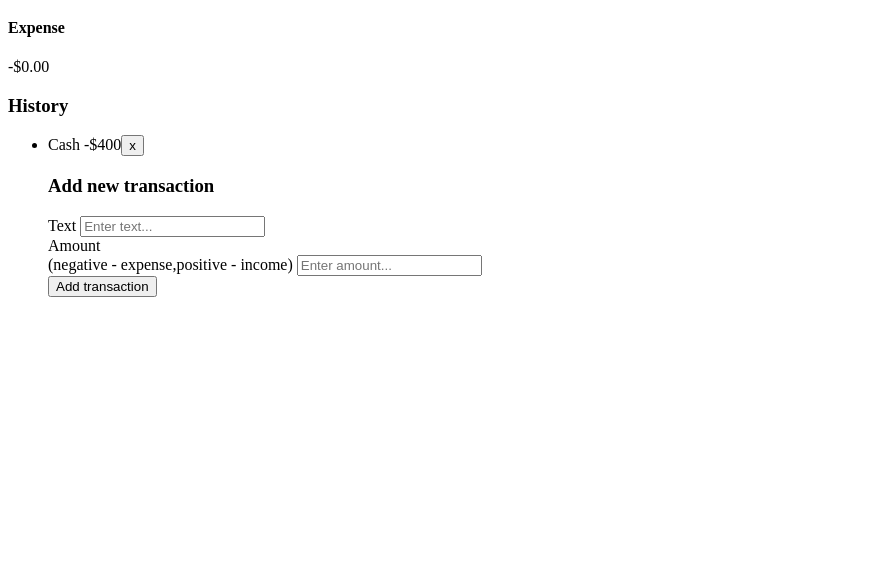
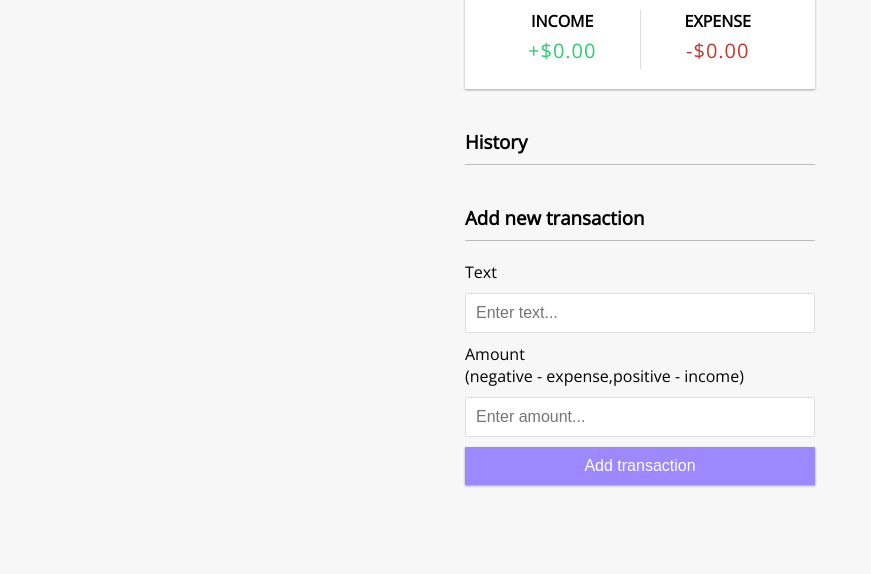
Before and after one commit to ks1590/expense_tracker, a plain HTML site: page index.html in a window 1280 px wide. Shown: the part 226-800 px from the top of the page, without its empty margins (0-871 px from the left). Drawn offline with nearby package versions, Linux system fonts and the light colour scheme.

Commit message:
add:スタイル

```diff
--- a/index.html
+++ b/index.html
@@ -23,10 +23,11 @@
         <h4>Expense</h4>
         <p id="money-minus" class="money minus">-$0.00</p>
       </div>
-
+    </div>
     <h3>History</h3>
     <ul id="list" class="list">
-        <li class="minus">Cash <span>-$400</span><button class="delete-btn">x</button></li>
+      <!-- <li class="minus">Cash <span>-$400</span><button class="delete-btn">x</button></li> -->
+    </ul>
 
     <h3>Add new transaction</h3>
     <form id="form">
@@ -40,8 +41,6 @@
       </div>
       <button class="btn">Add transaction</button>
     </form>
-      </ul>
-    </div>
   </div>
 
   <script src="script.js"></script>
--- a/style.css
+++ b/style.css
@@ -0,0 +1,149 @@
+@import url('https://fonts.googleapis.com/css2?family=Open+Sans&display=swap');
+
+:root {
+  --box-shadow: 0 1px 3px rgba(0, 0, 0, 0.12), 0 1px 2px rgba(0, 0, 0, 0.24);
+}
+
+* {
+  box-sizing: border-box;
+}
+
+body {
+  background-color: #f7f7f7;
+  display: flex;
+  flex-direction: column;
+  align-items: center;
+  justify-content: center;
+  min-height: 100vh;
+  margin: 0;
+  font-family: 'Open Sans', sans-serif;
+}
+
+.container {
+  margin: 30px auto;
+  width: 350px;
+}
+
+h1 {
+  letter-spacing: 1px;
+  margin: 0;
+}
+
+h3 {
+  border-bottom: 1px solid #bbb;
+  padding-bottom: 10px;
+  margin: 40px 0 10px;
+}
+
+h4 {
+  margin: 0;
+  text-transform: uppercase;
+}
+
+.inc-exp-container {
+  background-color: #fff;
+  box-shadow: var(--box-shadow);
+  padding: 20px;
+  display: flex;
+  justify-content: space-between;
+  margin: 20px 0;
+}
+
+.inc-exp-container > div {
+  flex: 1;
+  text-align: center;
+}
+
+.inc-exp-container > div:first-of-type {
+  border-right: 1px solid #dedede;
+}
+
+.money {
+  font-size: 20px;
+  letter-spacing: 1px;
+  margin: 5px 0;
+}
+
+.money.plus {
+  color: #2ecc71;
+}
+
+.money.minus {
+  color: #c0392b;
+}
+
+label {
+  display: inline-block;
+  margin: 10px 0;
+}
+
+input[type='text'],
+input[type='number'] {
+  border: 1px solid #dedede;
+  border-radius: 2px;
+  display: block;
+  font-size: 16px;
+  padding: 10px;
+  width: 100%;
+}
+
+.btn {
+  cursor: pointer;
+  background-color: #9c88ff;
+  box-shadow: var(--box-shadow);
+  color: #fff;
+  border: 0;
+  font-size: 16px;
+  margin: 10px 0 30px;
+  padding: 10px;
+  width: 100%;
+}
+
+.btn:focus,
+.delete-btn:focus {
+  outline: 0;
+}
+
+.list {
+  list-style-type: none;
+  padding: 0;
+  margin-bottom: 40px;
+}
+
+.list li {
+  background-color: #fff;
+  box-shadow: var(--box-shadow);
+  color: #333;
+  display: flex;
+  justify-content: space-between;
+  position: relative;
+  padding: 10px;
+  margin: 10px 0;
+}
+
+.list li.plus {
+  border-right: 5px solid #2ecc71;
+}
+
+.list li.minus {
+  border-right: 5px solid #c0392b;
+}
+
+.delete-btn {
+  background-color: #e74c3c;
+  border: 0;
+  color: #fff;
+  font-size: 20px;
+  line-height: 20px;
+  padding: 2px 5px;
+  position: absolute;
+  top: 50%;
+  left: 0;
+  transform: translate(-100%, -50%);
+  opacity: 0;
+  transition: opacity 0.5s ease;
+}
+
+.list li:hover .delete-btn {
+  opacity: 1;
+}
```
Lines whose indentation alone changed are shown as unchanged.
